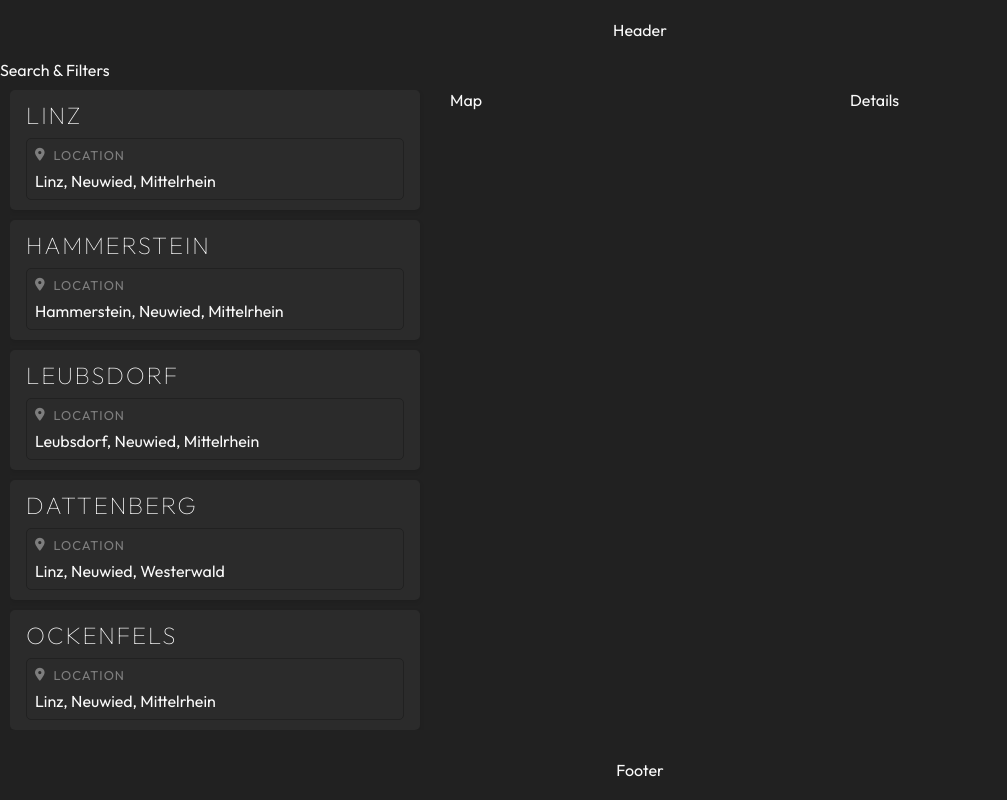
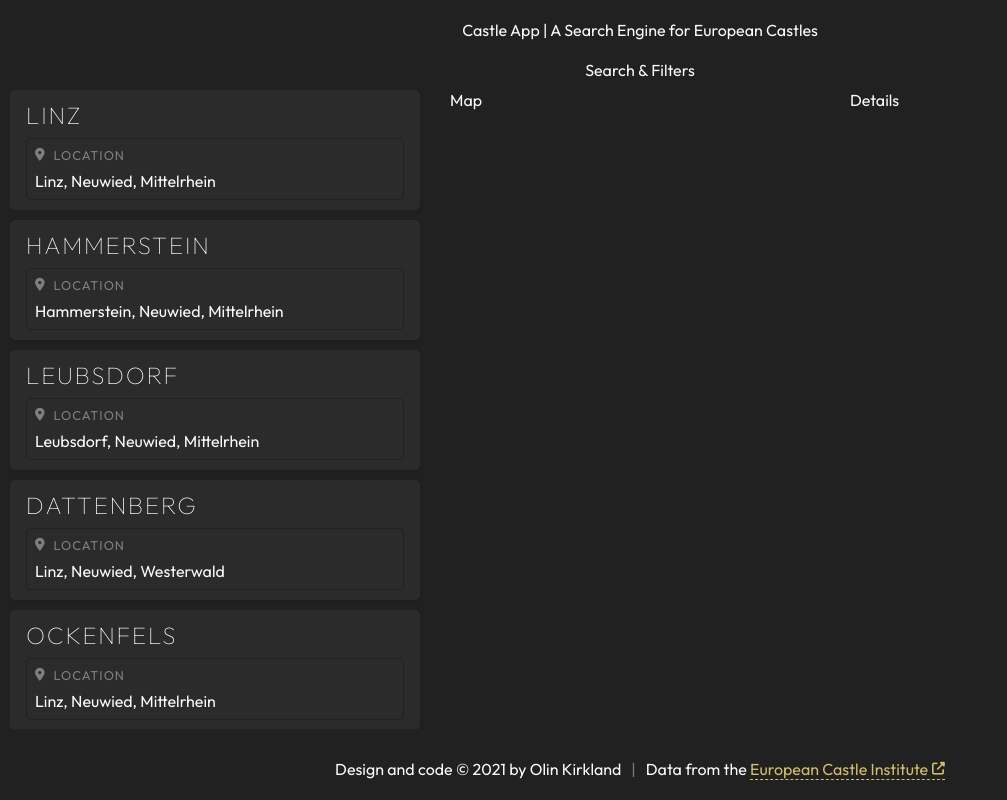
Before and after one commit to olinkirkland/castle-app, a React (Create React App) app: page / in a window 1280 px wide. Shown: the whole page, without its empty margins (0-1007 px from the left). Built offline with nearby package versions, Linux system fonts and the light colour scheme.

Commit message:
Add footer/header, attribution

```diff
--- a/src/App.tsx
+++ b/src/App.tsx
@@ -1,6 +1,8 @@
 import React, { useEffect, useState } from 'react';
 import './assets/css/styles.css';
 import CastleTile from './components/CastleTile';
+import Footer from './components/Footer';
+import Header from './components/Header';
 import Modal from './components/Modal';
 import Search from './components/Search';
 
@@ -35,8 +37,10 @@ function App() {
 
   return (
     <div className="main">
-      <header>Header</header>
+      <Header />
+
       <Search applyFilter={applyFilters} />
+
       <article>
         <section id="list">
           <ul className="castle-list">
@@ -53,7 +57,7 @@ function App() {
         <section id="map">Map</section>
         <section id="details">Details</section>
       </article>
-      <footer>Footer</footer>
+      <Footer />
 
       {galleryItem && (
         <Modal
--- a/src/assets/css/styles.css
+++ b/src/assets/css/styles.css
@@ -25,9 +25,13 @@ body {
 li {
   list-style: none; }
 
+.text-divider {
+  margin: 0 1rem;
+  opacity: 0.4; }
+
 a.btn {
   cursor: pointer;
-  display: flex;
+  display: inline-flex;
   align-items: center;
   gap: 0.4rem;
   color: var(--secondary);
@@ -94,6 +98,9 @@ footer {
   height: 100%;
   overflow-x: hidden;
   overflow-y: scroll; }
+
+.search {
+  text-align: center; }
 
 .castle-tile {
   padding: 1rem 1.6rem;
--- a/src/assets/scss/styles.scss
+++ b/src/assets/scss/styles.scss
@@ -30,9 +30,14 @@ li {
   list-style: none;
 }
 
+.text-divider {
+  margin: 0 1rem;
+  opacity: 0.4;
+}
+
 a.btn {
   cursor: pointer;
-  display: flex;
+  display: inline-flex;
   align-items: center;
   gap: 0.4rem;
 
@@ -119,6 +124,12 @@ footer {
   overflow-y: scroll;
 }
 
+// SEARCH & FILTERS
+.search {
+  text-align: center;
+}
+
+// CASTLE LIST
 .castle-tile {
   padding: 1rem 1.6rem;
   margin-right: 1rem;
@@ -275,3 +286,8 @@ footer {
     }
   }
 }
+
+// FOOTER
+
+footer {
+}
--- /dev/null
+++ b/src/components/Footer.tsx
@@ -0,0 +1,17 @@
+import React from 'react';
+
+function Footer() {
+  return (
+    <footer>
+      <span>Design and code © 2021 by Olin Kirkland</span>
+      <span className="text-divider">|</span>
+      <span>Data from the </span>
+      <a className="btn" href="https://www.ebidat.de" target="_blank">
+        European Castle Institute
+        <i className="fa-solid fa-up-right-from-square"></i>
+      </a>
+    </footer>
+  );
+}
+
+export default Footer;
--- /dev/null
+++ b/src/components/Header.tsx
@@ -0,0 +1,7 @@
+import React from 'react';
+
+function Header() {
+  return <header>Castle App | A Search Engine for European Castles</header>;
+}
+
+export default Header;
--- a/src/components/Search.tsx
+++ b/src/components/Search.tsx
@@ -3,7 +3,11 @@ type Props = {
 };
 
 function Search({ applyFilter }: Props) {
-  return <p>Search & Filters</p>;
+  return (
+    <div className="search">
+      <p>Search & Filters</p>
+    </div>
+  );
 }
 
 export default Search;
```
Also changed, not shown: 1 other file (tests, documents, lock files or other folders).
